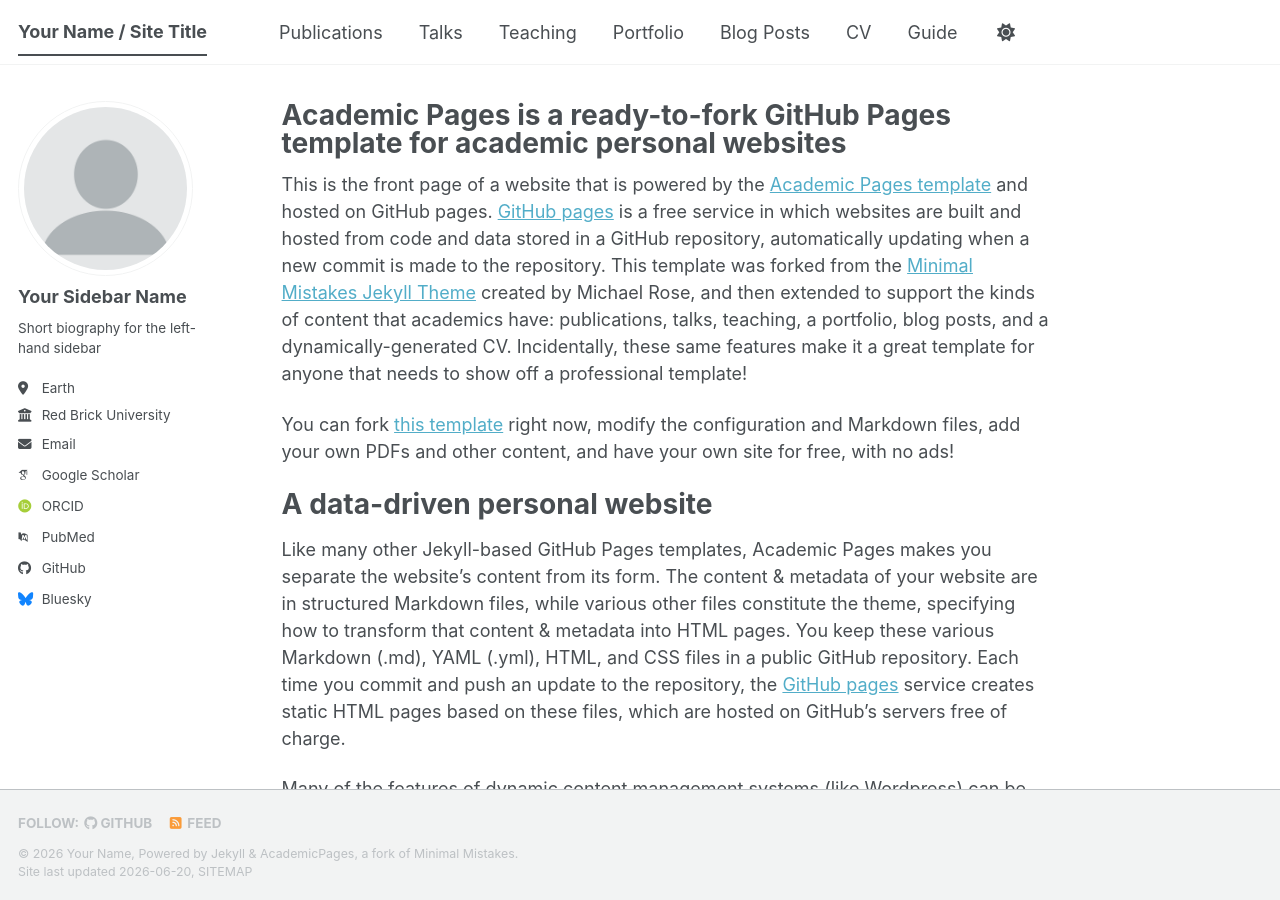
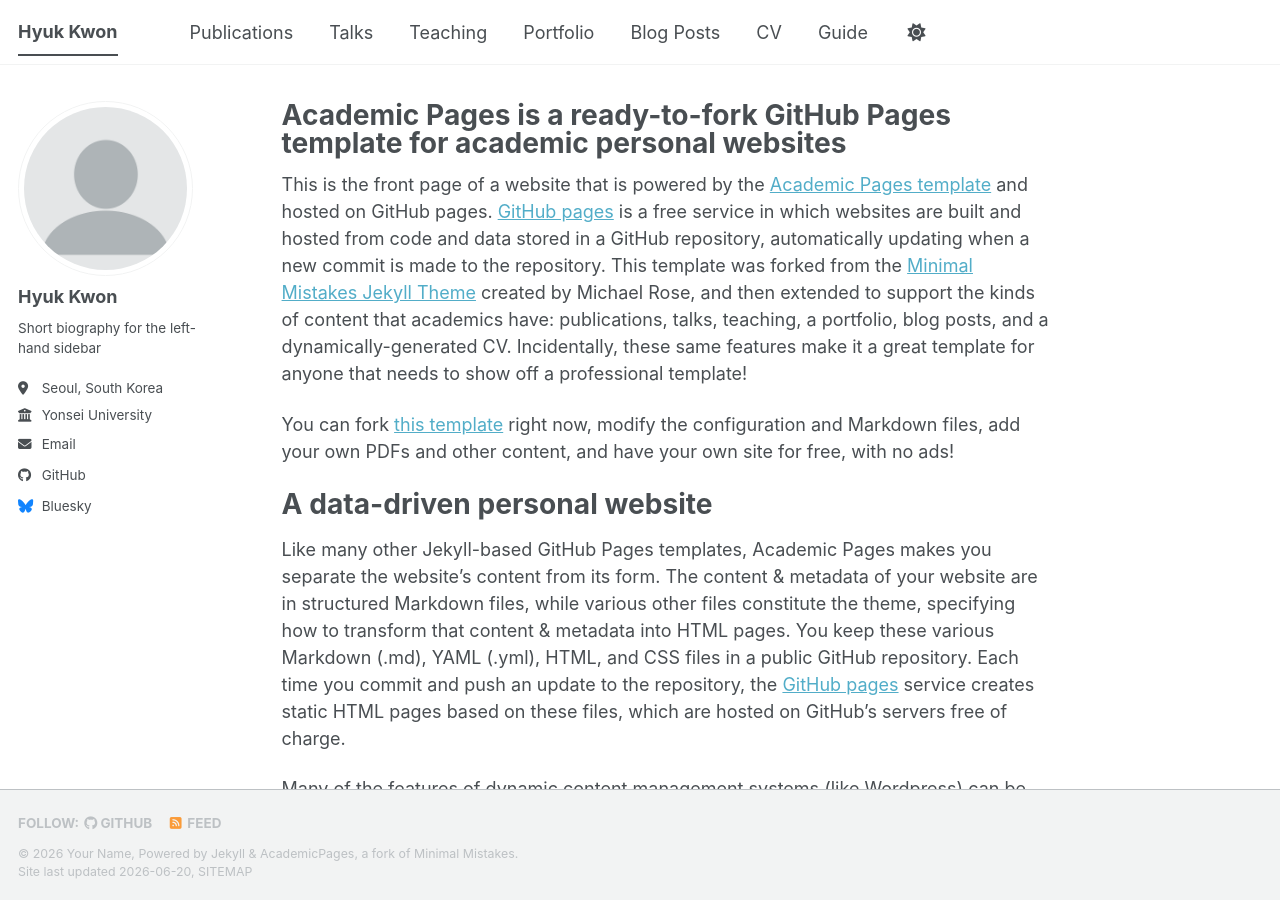
Before and after one commit to kh12043/kh12043.github.io, a Jekyll site: the page built from _pages/about.md, in a window 1280 px wide and 900 px high. Built offline with Jekyll 4.4.1, drawn with Linux system fonts in a browser that asks for light colours; some web fonts are replaced; a script bundle is joined from its source files by our own code; library files that are not in the unit come from our copies.

Commit message:
Update _config.yml

```diff
--- a/_config.yml
+++ b/_config.yml
@@ -9,7 +9,7 @@
 # Basic Site Settings
 locale                   : "en-US"
 site_theme               : "default" # The available themes options are "default", "air", "sunrise", "mint", "dirt" and "contrast"
-title                    : "Your Name / Site Title"
+title                    : "Hyuk Kwon"
 title_separator          : "-"
 name                     : &name "Your Name"
 description              : &description "Your Name's academic portfolio"   # Update this with a general description of your site, this is the default if not overridden by a page
@@ -24,24 +24,24 @@
 author:
   # Biographic information
   avatar           : "profile.png"
-  name             : "Your Sidebar Name"
+  name             : "Hyuk Kwon"
   pronouns         : # example: "she/her"
   bio              : "Short biography for the left-hand sidebar"
-  location         : "Earth"
-  employer         : "Red Brick University"
+  location         : "Seoul, South Korea"
+  employer         : "Yonsei University"
   uri              : # URL
-  email            : "none@example.org"
+  email            : "kh12043@yonsei.ac.kr"
 
   # Academic websites
   academia         : # URL
   arxiv            : # URL - Update with the correct link to your profile
-  googlescholar    : "https://scholar.google.com/citations?user=PS_CX0AAAAAJ"
+  googlescholar    : # UR
   inspire-hep      : # URL
   impactstory      : # URL
-  orcid            : "https://orcid.org/yourorcidurl"
+  orcid            : # UR
   semantic         : # URL
   ssrn             : # URL
-  pubmed           : "https://www.ncbi.nlm.nih.gov/pubmed/?term=john+snow"
+  pubmed           : # UR
   researchgate     : # URL
   scopus           : # URL
   zotero           : # URL
@@ -51,7 +51,7 @@
   bitbucket        : # Username - Update with your username on the site
   codepen          : # Username
   dribbble         : # Username
-  github           : "academicpages"
+  github           : "https://github.com/kh12043"
   kaggle           : # Username
   stackoverflow    : # User number or user number and name (i.e., use "1" or "1/jeff-atwood")
 
```
